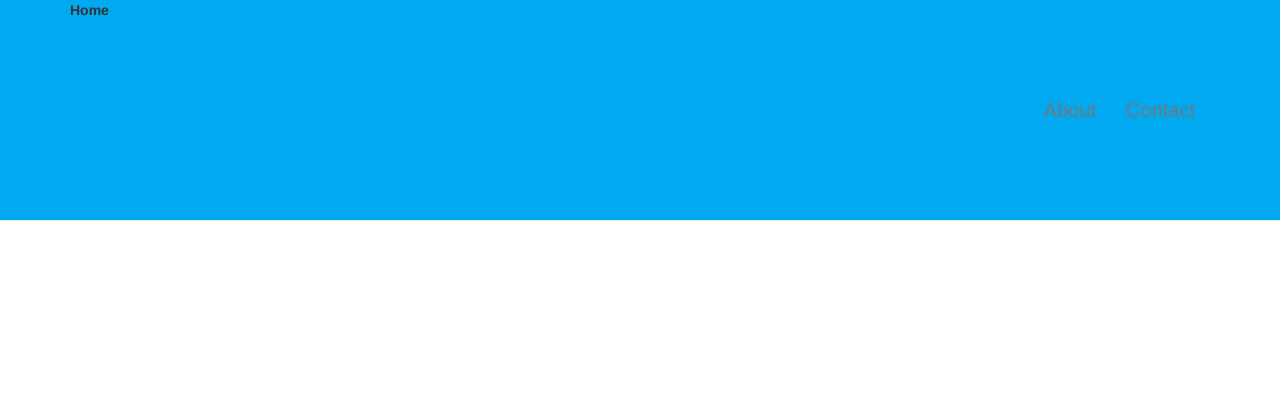
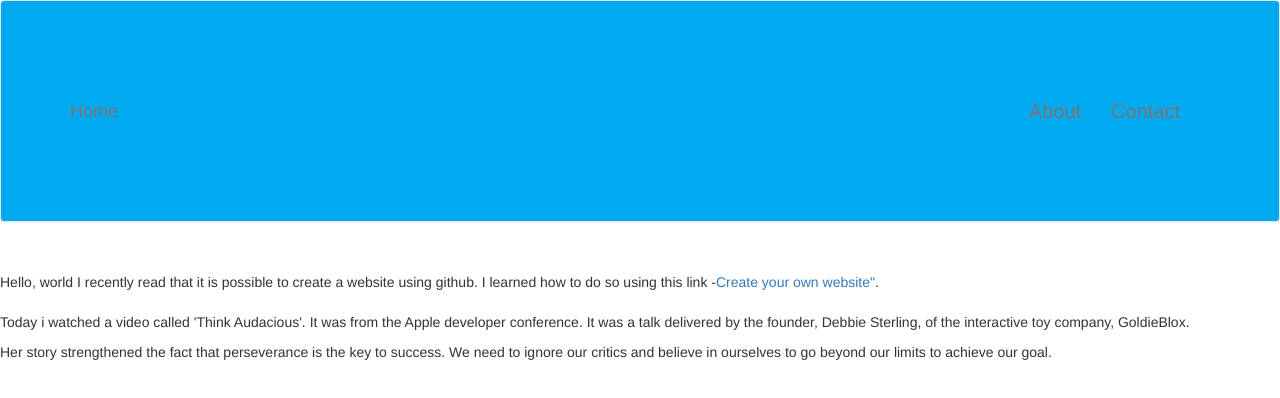
Before and after one commit to ritece/ritece.github.io, a plain HTML site: page index.html in a window 1280 px wide. Drawn offline with nearby package versions, Linux system fonts and the light colour scheme.

Commit message:
fixed navigation bar overlaying the whole content issue

```diff
--- a/index.html
+++ b/index.html
@@ -9,13 +9,23 @@
        padding-bottom: 100px !important;
        font-size: 20px;
     }
+
+  .first{
+    font-size: 20px
+    margin-left: 20px;
+    margin-right:20px;
+    margin-top:50px;
+  }
 </style>
+
 </head>
+
+
 <script src="https://ajax.googleapis.com/ajax/libs/jquery/1.11.1/jquery.min.js"></script>
 <script src="https://maxcdn.bootstrapcdn.com/bootstrap/3.3.5/js/bootstrap.min.js"></script>
 <link href="https://maxcdn.bootstrapcdn.com/bootstrap/3.3.5/css/bootstrap.min.css" rel="stylesheet" />
 
-<nav class = "navbar navbar-default navbar-fixed-top" role="navigation">
+<nav class = "navbar navbar-default" role="navigation">
     <div class="container">
       <div class= "navbar-header">
        <button type="button" class="navbar-toggle" data-toggle="collapse" data-target=".navbar-collapse">
@@ -23,7 +33,7 @@
         <span class="icon-bar"></span>
         <span class="icon-bar"></span>
        </button>
-        <strong> Home </strong>
+        <a class="navbar-brand" href="#">Home</a>
     </div>
 
     <div class= "collapse navbar-collapse">
@@ -31,10 +41,14 @@
         <li> <a href="#about"> About </a> </li>
         <li> <a href = "#contact"> Contact </a> </li>
       </ul>
-    </div>
-</nav>
+   </div>
+  </div>
+
+  </nav>
 
 <body>
+
+<div class = "first">
 Hello, world
 
 I recently read that it is possible to create a website using github. I learned how to do so using this link -<A href="https://www.thinkful.com/learn/a-guide-to-using-github-pages/start/new-project/user-page/" target="_blank">Create your own website"</A>.
@@ -44,6 +58,8 @@ I recently read that it is possible to create a website using github. I learned
 <p>Today i watched a video called 'Think Audacious'. It was from the Apple developer conference. It was a talk delivered by the founder, Debbie Sterling, of the interactive toy company, GoldieBlox.</p>
 
 <p>Her story strengthened the fact that perseverance is the key to success. We need to ignore our critics and believe in ourselves to go beyond our limits to achieve our goal. </p>
-<body>
+</div>
+
+</body>
 
 </html>
```
